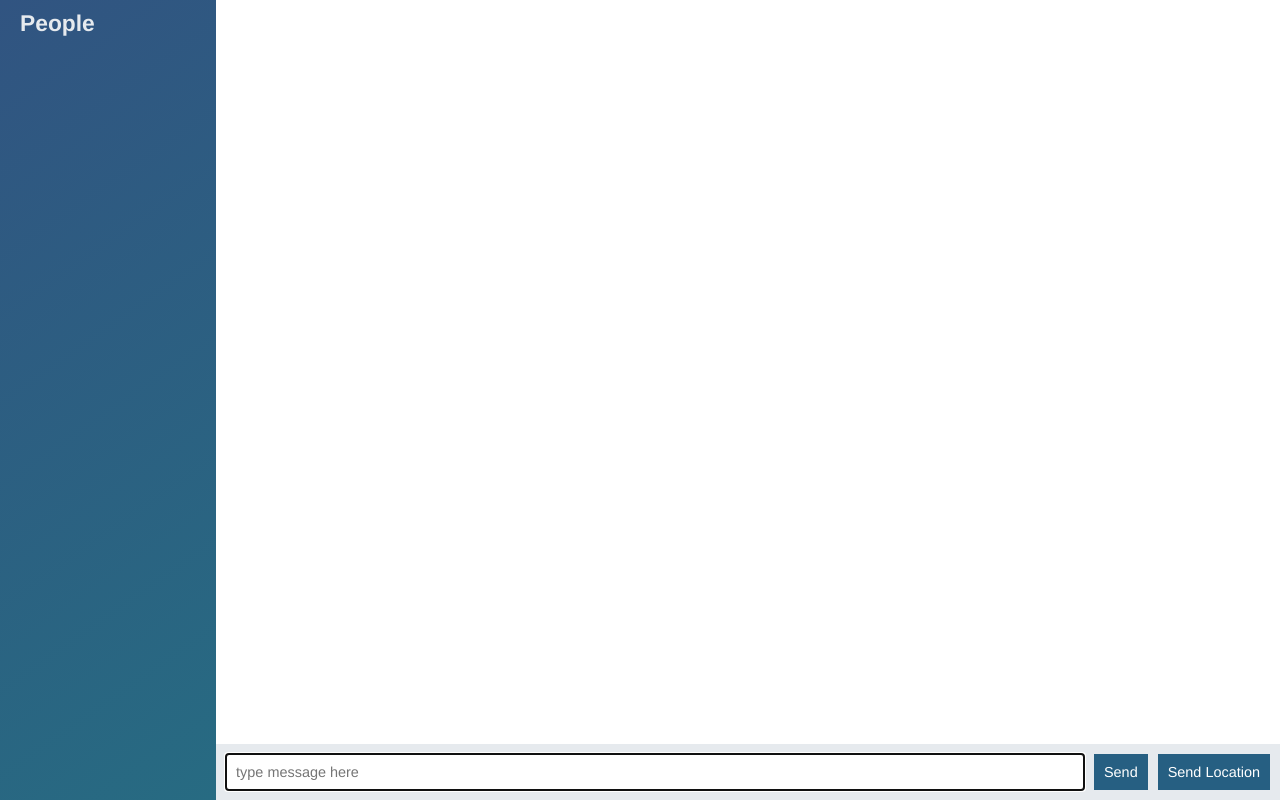
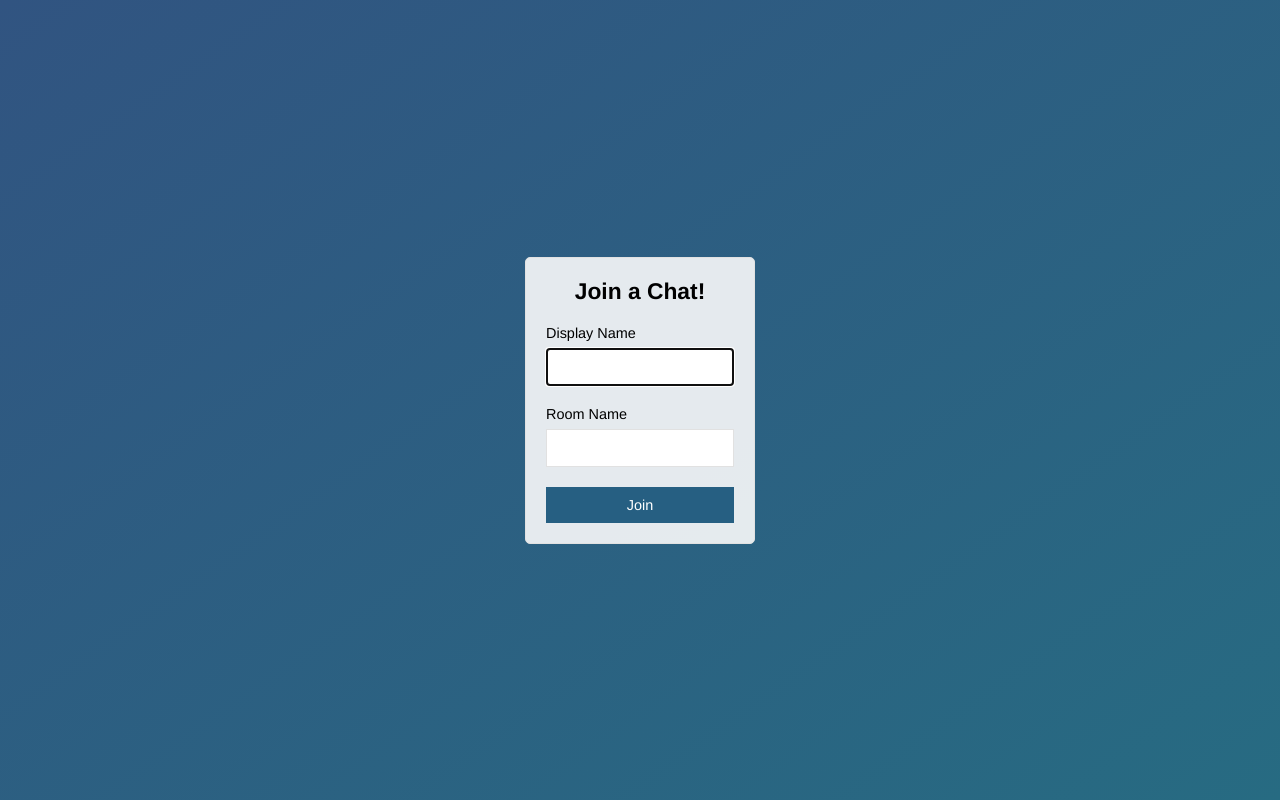
Before and after one commit to wrrrg/node-chat-app, a website: page public/index.html in a window 1280 px wide. Drawn offline with nearby package versions, Linux system fonts and the light colour scheme; no server answers.

Commit message:
chat landing page

```diff
--- a/public/index.html
+++ b/public/index.html
@@ -3,67 +3,31 @@
 
 <head>
   <meta charset="utf-8">
-  <title>Chat App</title>
+  <meta name="viewport" content="width=device-width, initial-scale=1, user-scalable=no">
+  <title>Welcome to Chat App | Join</title>
   <link rel="stylesheet" href="/css/styles.css">
-
-
 
 </head>
 
-<body class="chat">
-  <div class="chat__sidebar">
-    <h3>People</h3>
-    <div class="users">
-
-    </div>
+<body class="centered-form">
+  <div class="centered-form__form">
+    <form class="" action="/chat.html">
+      <div class="form-field">
+        <h3>Join a Chat!</h3>
+      </div>
+      <div class="form-field">
+        <label for="">Display Name</label>
+        <input type="text" name="name" autofocus/>
+      </div>
+      <div class="form-field">
+        <label for="">Room Name</label>
+        <input type="text" name="room">
+      </div>
+      <div class="form-field">
+        <button type="submit" name="button">Join</button>
+      </div>
+    </form>
   </div>
-
-  <div class="chat__main">
-    <ol id="messages" class="chat__messages">
-
-    </ol>
-    <div class="chat__footer">
-      <form id="send-message" action="index.html" method="post">
-        <input type="text" name="message" placeholder="type message here" / autofocus autocomplete="off">
-        <button>Send</button>
-      </form>
-
-      <button type="button" name="button" id="send-location">Send Location</button>
-    </div>
-
-  </div>
-
-  <script type="text/template" id="message-template">
-    <li class="message">
-      <div class="message__title">
-        <h4>{{from}}</h4>
-        <span>{{createdAt}}</span>
-      </div>
-
-      <div class="message__body">
-        <p>{{text}}</p>
-      </div>
-  </script>
-
-  <script type="text/template" id="location-message-template">
-    <li class="message">
-      <div class="message__title">
-        <h4>{{from}}</h4>
-        <span>{{createdAt}}</span>
-      </div>
-
-      <div class="message__body">
-        <a href={{url}} target="_blank">My Location</a>
-      </div>
-  </script>
-
-  <script type="text/javascript" src="/socket.io/socket.io.js"></script>
-  <script type="text/javascript" src="/js/libs/jquery-3.3.1.min.js"></script>
-  <script type="text/javascript" src="/js/libs/moment.js"></script>
-  <script type="text/javascript" src="/js/libs/mustache.js"></script>
-
-
-  <script type="text/javascript" src="/js/index.js"></script>
 </body>
 
 </html>
--- a/server/utils/message.js
+++ b/server/utils/message.js
@@ -18,4 +18,7 @@ var generateLocationMessage = (from, latitude, longitude) => {
 
 var test = from => {};
 
-module.exports = { generateMessage, generateLocationMessage };
+module.exports = {
+  generateMessage,
+  generateLocationMessage
+};
```
Also changed, not shown: public/chat.html (added, +67 -0 lines), public/js/chat.js (renamed from public/js/index.js).
